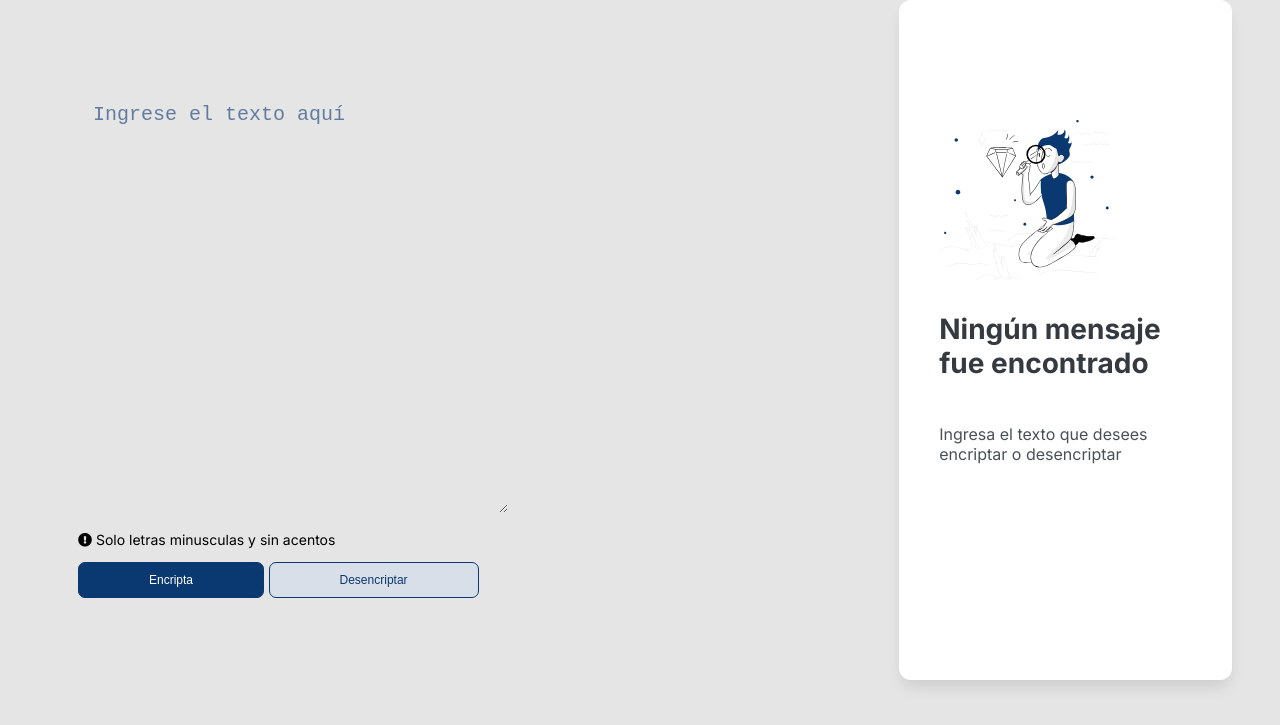
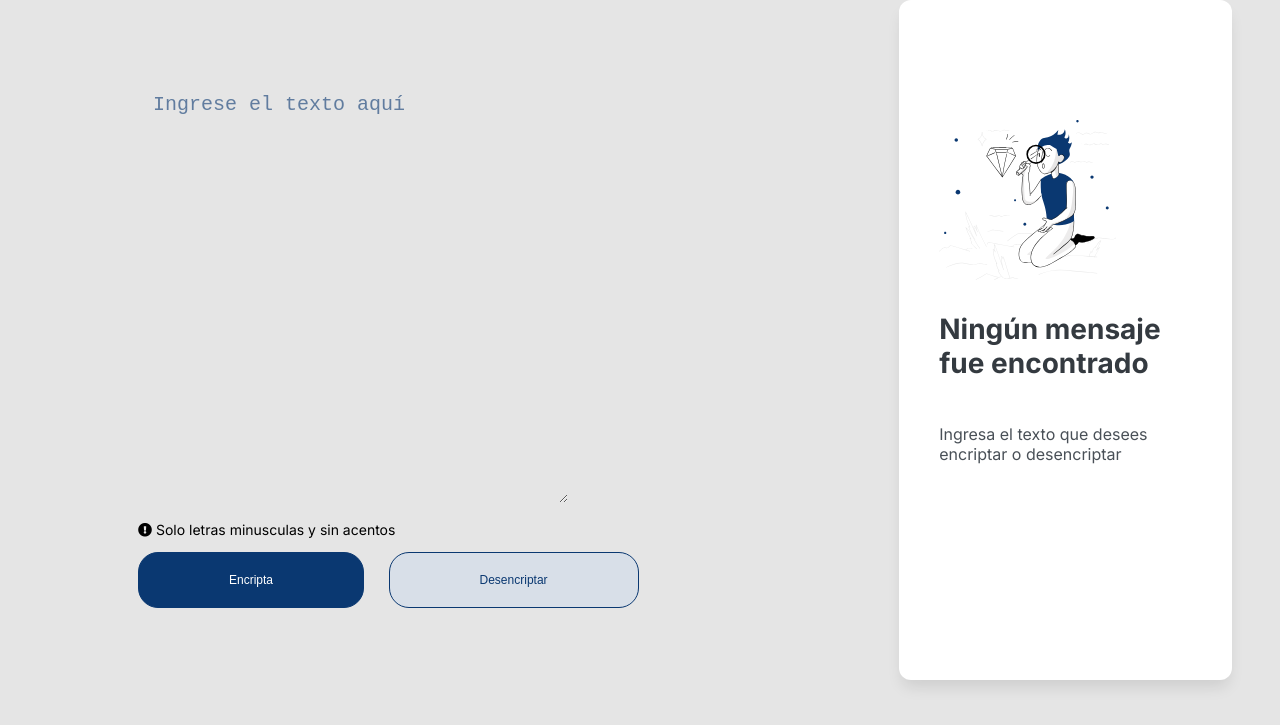
Before and after one commit to javierarteagagonzales/proyectos-sueltos, a plain HTML site: page encriptador/index.html in a window 1280 px wide. Shown: the part 61-786 px from the top of the page. Drawn offline with Linux system fonts and the light colour scheme.

Commit message:
posicionando1

```diff
--- a/encriptador/index.html
+++ b/encriptador/index.html
@@ -27,12 +27,12 @@
     </div>
 
 
-    <div>
+    <div class="info-boton">
         <p class="informacion"><i class="fas fa-exclamation-circle"></i> Solo letras minusculas y sin acentos</p>
+
+        <button id="encripta" onclick="encryptText();copyOriginalTextOnEncrypt()">Encripta</button>
+        <button id="desencripta" onclick="decryptText()">Desencriptar</button>
     </div>
-    <button id="encripta" onclick="encryptText();copyOriginalTextOnEncrypt()">Encripta</button>
-    <button id="desencripta" onclick="decryptText()">Desencriptar</button>
-
 </div>
 </section>
 <section class="cajas-mensaje">
--- a/encriptador/style.css
+++ b/encriptador/style.css
@@ -83,7 +83,7 @@ input{
 .cajas-escribir{
     flex: 55;
     background-color: transparent;
-    margin-left: 70px;
+    margin-left: 130px;
 }
 
 .mensajes-a{
@@ -91,9 +91,10 @@ input{
 }
 button {
     font-size: 12px; /* Texto mediano */
-    padding: 10px 70px; /* Padding regular */
+    padding: 20px 90px; /* Padding regular */
     cursor: pointer;
-    border-radius: 7px; /* Bordes redondeados */
+    border-radius: 20px; /* Bordes redondeados */
+    margin-right: 20px;
 }
 
 button#encripta {
```
